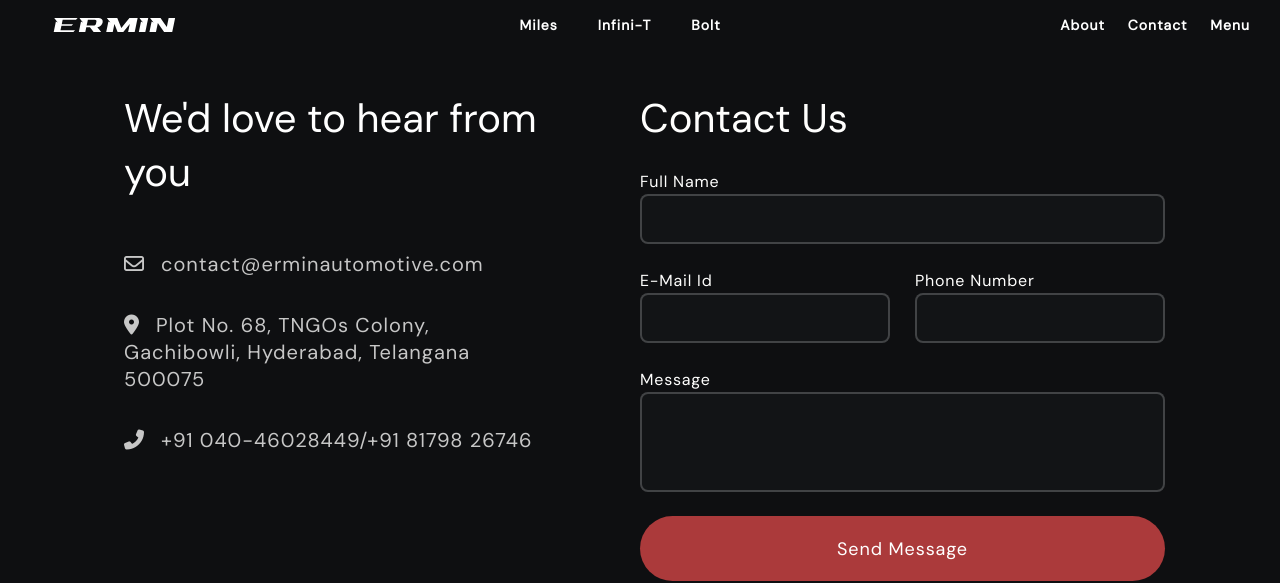
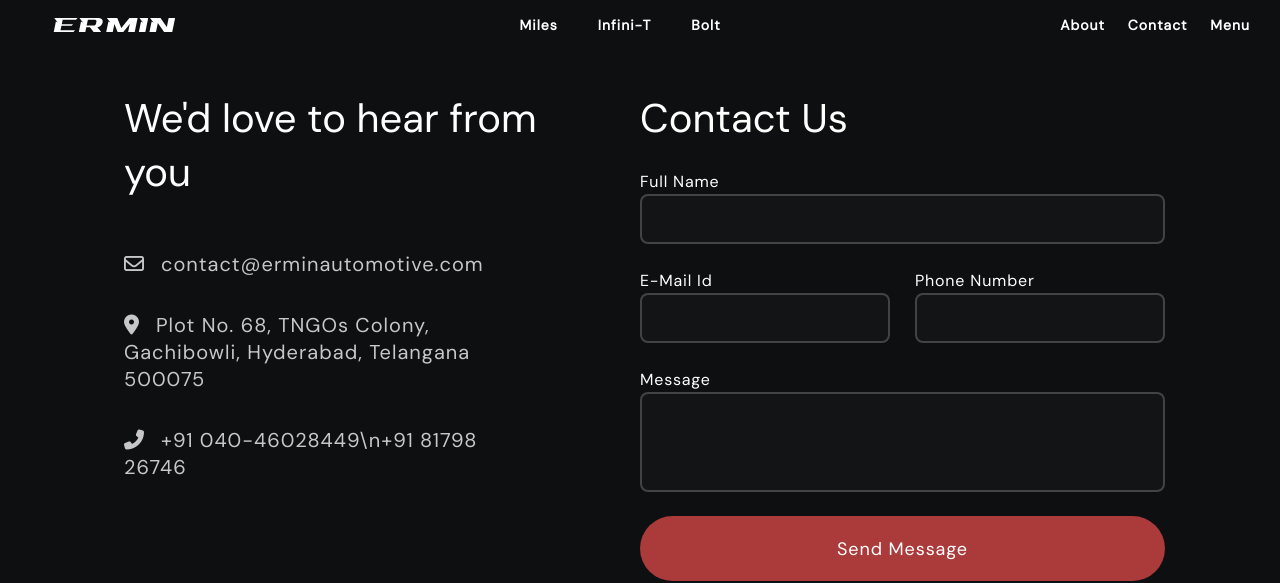
Before and after one commit to Ermin-Automotive/Ermin-Website-v2.0, a website: page assets/html/contact-us.html in a window 1280 px wide. Shown: the top 583 px of the page. Drawn offline with nearby package versions, Linux system fonts and the light colour scheme; some packages are replaced by stand-ins of ours; a script that the page names is missing; files whose address does not match are found by name.

Commit message:
Update contact-us.html

```diff
--- a/assets/html/contact-us.html
+++ b/assets/html/contact-us.html
@@ -65,7 +65,7 @@
       <h1>We'd love to hear from you</h1>
       <p><i class="far fa-envelope"></i>contact@erminautomotive.com</p>
       <p><i class="fas fa-map-marker-alt"></i>Plot No. 68, TNGOs Colony, Gachibowli, Hyderabad, Telangana 500075</p>
-      <p><i class="fas fa-phone-alt"></i>+91 040-46028449/+91 81798 26746</p>
+      <p><i class="fas fa-phone-alt"></i>+91 040-46028449\n+91 81798 26746</p>
     </div>
     <div class="contact-box">
       <form class="main-form">
```
